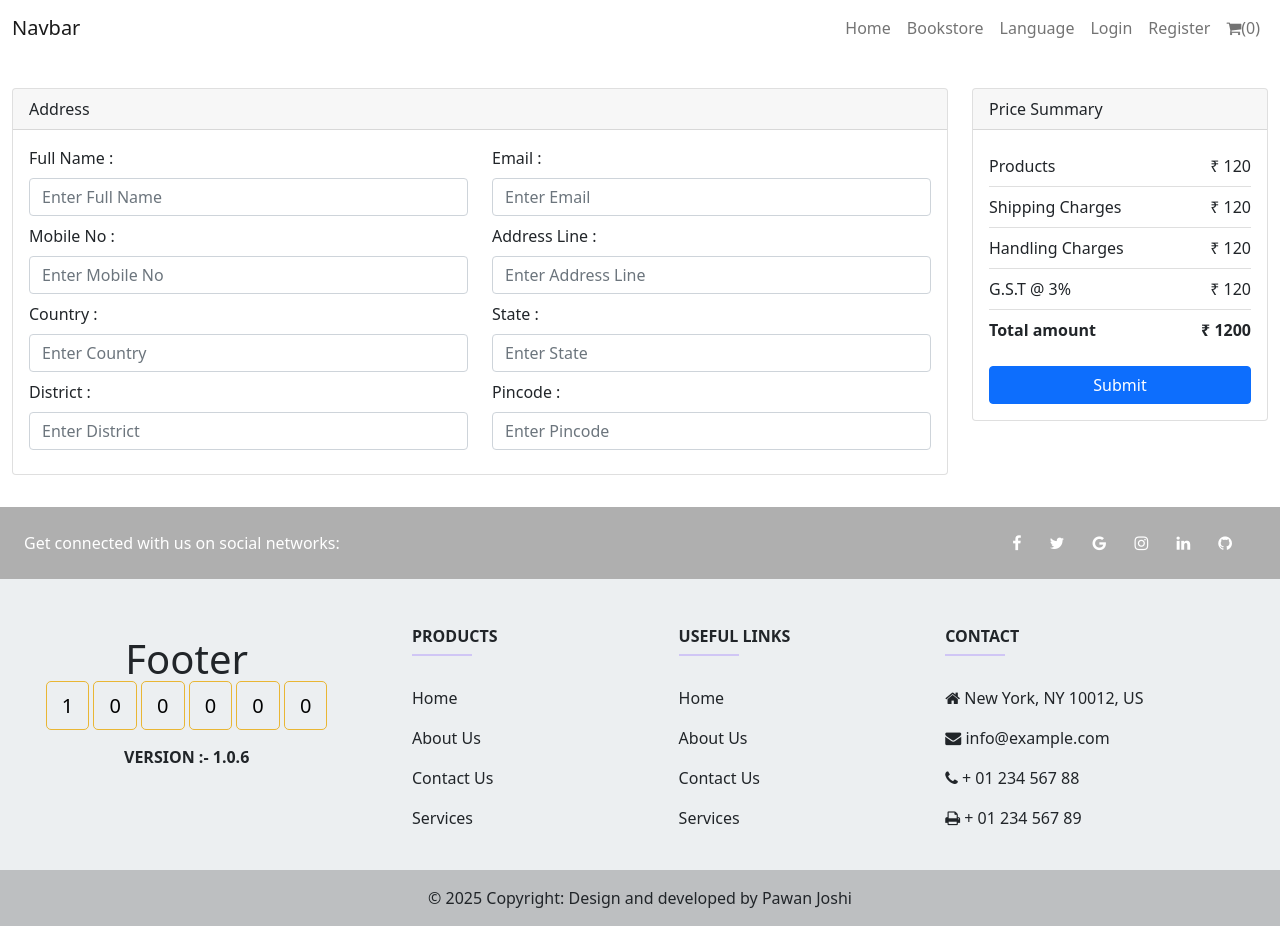
After one commit to Joshipawan713/newflask, a Flask app: template templates/checkout.html in a window 1280 px wide. The commit adds this page. Run offline with Flask 3, Linux system fonts and the light colour scheme; the template is opened without the code that fills it, so the values that code supplies are empty; some libraries are stand-ins or nearby versions.

Commit message:
Add files via upload

```diff
--- a/templates/cart.html
+++ b/templates/cart.html
@@ -59,7 +59,6 @@
                                     <li class="list-group-item d-flex justify-content-between align-items-center px-0">
                                         Products<span>₹ {{ total_price }}</span>
                                     </li>
-
                                     <li class="list-group-item d-flex justify-content-between align-items-center border-0 px-0 mb-3">
                                         G.S.T @ 3% <span>₹ {{ total_price * 3 / 100 }}</span>
                                     </li>
@@ -70,7 +69,7 @@
                                         <span><strong>₹ {{ total_price + total_price * 3 / 100 | round(0) }}</strong></span>
                                     </li>
                                 </ul>
-                                <form action="" method="POST">
+                                <form action="{{ url_for('userCheckout') }}" method="POST">
                                     <button type="submit" name="pay_now" class="btn btn-primary w-100">Go to checkout</button>
                                 </form>
                             </div>
--- /dev/null
+++ b/templates/checkout.html
@@ -0,0 +1,89 @@
+{% extends "base.html" %}
+
+{% block title %} Checkout {% endblock %}
+
+{% block content %}
+
+<div class="container-fluid">
+    <div class="row mt-4 mb-4">
+        <div class="col-lg-12 mt-2 mb-2">
+            <div class="row">
+                <div class="col-lg-9">
+                    <div class="card">
+                        <div class="card-header">Address</div>
+                        <div class="card-body">
+                            <form method="POST">
+                                <div class="row">
+                                    <div class="col-lg-6">
+                                        <label>Full Name :</label>
+                                        <input type="text" name="" class="form-control mt-2 mb-2" placeholder="Enter Full Name">
+                                    </div>
+                                    <div class="col-lg-6">
+                                        <label>Email :</label>
+                                        <input type="text" name="" class="form-control mt-2 mb-2" placeholder="Enter Email">
+                                    </div>
+                                    <div class="col-lg-6">
+                                        <label>Mobile No :</label>
+                                        <input type="text" name="" class="form-control mt-2 mb-2" placeholder="Enter Mobile No">
+                                    </div>
+                                    <div class="col-lg-6">
+                                        <label>Address Line :</label>
+                                        <input type="text" name="" class="form-control mt-2 mb-2" placeholder="Enter Address Line">
+                                    </div>
+                                    <div class="col-lg-6">
+                                        <label>Country :</label>
+                                        <input type="text" name="" class="form-control mt-2 mb-2" placeholder="Enter Country">
+                                    </div>
+                                    <div class="col-lg-6">
+                                        <label>State :</label>
+                                        <input type="text" name="" class="form-control mt-2 mb-2" placeholder="Enter State">
+                                    </div>
+                                    <div class="col-lg-6">
+                                        <label>District :</label>
+                                        <input type="text" name="" class="form-control mt-2 mb-2" placeholder="Enter District">
+                                    </div>
+                                    <div class="col-lg-6">
+                                        <label>Pincode :</label>
+                                        <input type="text" name="" class="form-control mt-2 mb-2" placeholder="Enter Pincode">
+                                    </div>
+                                </div>
+                            </form>
+                        </div>
+                    </div>
+                </div>
+                <div class="col-lg-3">
+                    <div class="card">
+                        <div class="card-header">Price Summary</div>
+                        <div class="card-body">
+                            <ul class="list-group list-group-flush">
+                                <li class="list-group-item d-flex justify-content-between align-items-center px-0">
+                                    Products<span>₹ 120</span>
+                                </li>
+                                <li class="list-group-item d-flex justify-content-between align-items-center px-0">
+                                    Shipping Charges<span>₹ 120</span>
+                                </li>
+                                <li class="list-group-item d-flex justify-content-between align-items-center px-0">
+                                    Handling Charges<span>₹ 120</span>
+                                </li>
+                                <li class="list-group-item d-flex justify-content-between align-items-center px-0">
+                                    G.S.T @ 3% <span>₹ 120</span>
+                                </li>
+                                <li class="list-group-item d-flex justify-content-between align-items-center border-0 px-0 mb-3">
+                                    <div>
+                                        <strong>Total amount </strong>
+                                    </div>
+                                    <span><strong>₹ 1200</strong></span>
+                                </li>
+                            </ul>
+                            <form action="{{ url_for('userCheckout') }}" method="POST">
+                                <button type="submit" name="pay_now" class="btn btn-primary w-100">Submit</button>
+                            </form>
+                        </div>
+                    </div>
+                </div>
+            </div>
+        </div>
+    </div>
+</div>
+
+{% endblock %}
```
